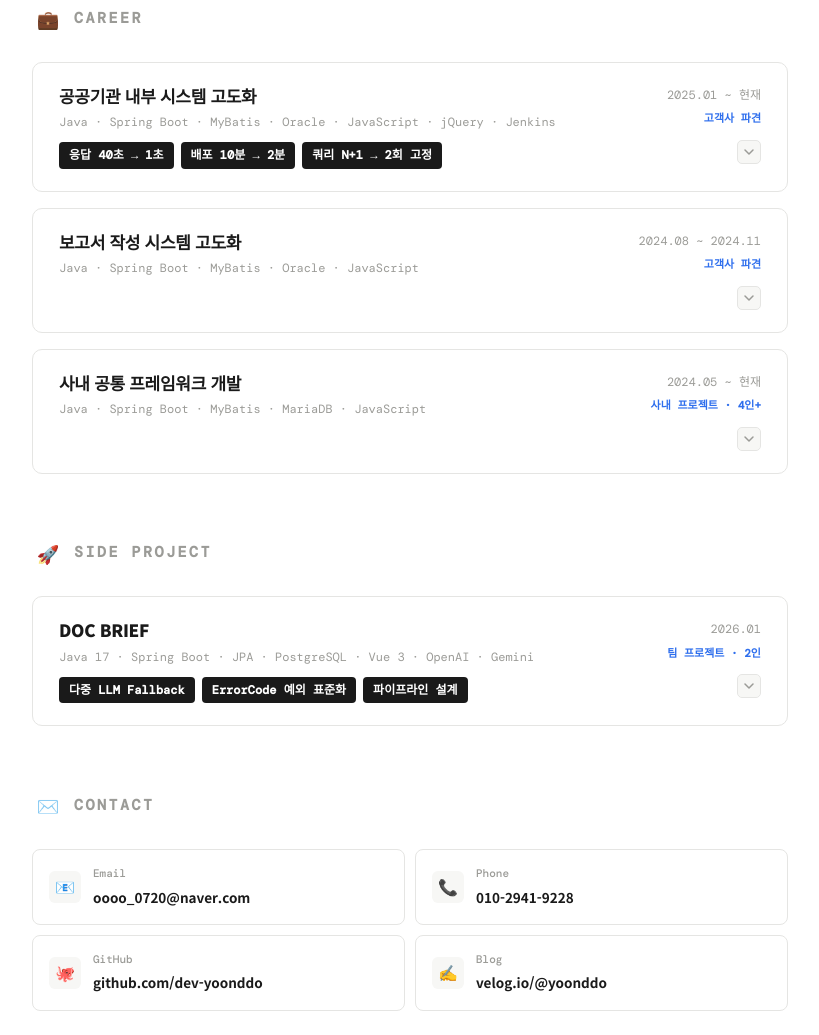
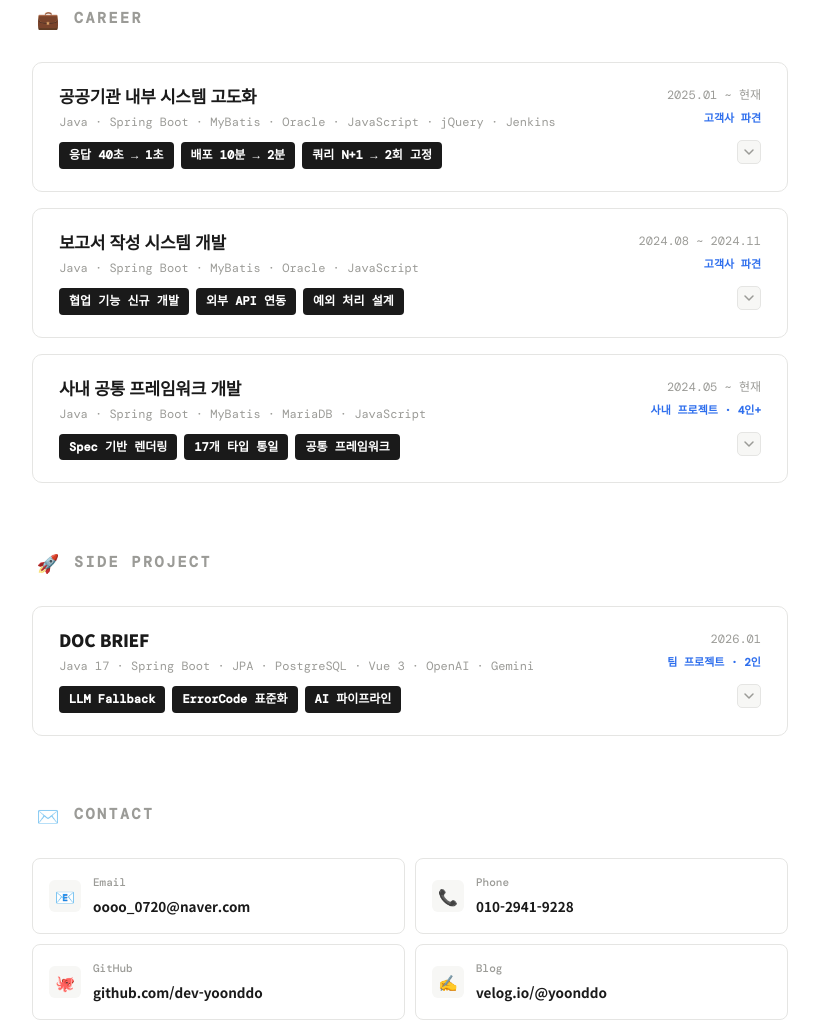
Before and after one commit to dev-yoonddo/portfolio, a plain HTML site: page index.html in a window 1280 px wide. Shown: the part 1349-2384 px from the top of the page, without its empty margins (280-1099 px from the left). Drawn offline with nearby package versions, Linux system fonts and the light colour scheme.

Commit message:
Update index.html

```diff
--- a/index.html
+++ b/index.html
@@ -326,7 +326,7 @@ a { color: inherit; text-decoration: none; }
       <div class="hero-inner">
         <div class="hero-text">
           <h1 class="hero-name">복잡함을 줄이고,<br><span>구조로 말합니다.</span></h1>
-          <p class="hero-sub">정윤서 · Developer · 2024.05 ~ 2026.04</p>
+          <p class="hero-sub">정윤서 · Developer · 2024.05 ~ 현재</p>
           <p class="hero-desc">
             Java · Spring Boot 기반 2년차 백엔드 개발자입니다.<br>
             사용하는 사람과 유지보수하는 사람 모두를 위한 <strong>이해도 높은 구조</strong>로 개발하는 것을 중요하게 생각합니다.
@@ -561,8 +561,13 @@ a { color: inherit; text-decoration: none; }
         </div>
         <div class="proj-header" onclick="toggleCard('proj2')">
           <div class="proj-left">
-            <div class="proj-title">보고서 작성 시스템 고도화</div>
+            <div class="proj-title">보고서 작성 시스템 개발</div>
             <div class="proj-stack">Java · Spring Boot · MyBatis · Oracle · JavaScript</div>
+            <div class="proj-kpis">
+              <span class="kpi">협업 기능 신규 개발</span>
+              <span class="kpi">외부 API 연동</span>
+              <span class="kpi">예외 처리 설계</span>
+            </div>
           </div>
           <div class="proj-right">
             <span class="proj-period">2024.08 ~ 2024.11</span>
@@ -578,14 +583,15 @@ a { color: inherit; text-decoration: none; }
           <div class="proj-detail-inner">
             <div class="detail-block">
               <div class="detail-label">Overview</div>
-              <p class="overview-text">외부 API 연동 기반의 실시간 보고서 작성·공유 기능을 신규 개발하고, 시스템 간 데이터 전달 구조를 개선하여 사용자 작업 흐름 및 안정성을 향상시켰습니다.</p>
+              <p class="overview-text">공공기관 업무 시스템에서 사용하는 보고서 작성 시스템에 신규 메뉴를 개발한 프로젝트입니다. 여러 사용자가 동시에 문서를 작성·공유할 수 있는 협업 기능과 보고서 관리 메뉴를 신규 구현했으며, 화면 개발부터 API 연동, DB 쿼리 작성까지 기능 전반을 담당했습니다.</p>
             </div>
             <div class="detail-block">
               <div class="detail-label">주요 기여</div>
               <ul class="detail-list">
-                <li><strong>실시간 보고서 작성·공유 기능 신규 개발</strong>: 외부 API 연동 기반으로 여러 사용자가 보고서를 작성·공유할 수 있는 기능 구현</li>
-                <li><strong>데이터 전달 구조 개선</strong>: 시스템 간 데이터 흐름을 재설계하여 누락 및 오류 가능성 감소, 사용자 작업 흐름 안정화</li>
-                <li>1번 프로젝트에서 경험한 외부 API 연동 예외 처리 패턴을 적용하여 빠르게 안정적인 연동 구현</li>
+                <li><strong>문서 공유 협업 기능 신규 개발</strong>: 여러 사용자가 동시에 보고서를 작성·공유할 수 있는 기능 설계 및 구현, 신규 화면·API·DB 쿼리 전담</li>
+                <li><strong>보고서 관리 메뉴 신규 개발</strong>: 보고서 목록 조회, 상세 보기, 상태 관리 등 관리 메뉴 화면 및 백엔드 로직 구현</li>
+                <li><strong>외부 API 연동 및 예외 처리</strong>: 타 기관 시스템과의 API 연동 구현, Timeout·응답 오류 등 유형별 예외 처리 구조 설계</li>
+                <li><strong>기존 기능 수정 및 안정화</strong>: 데이터 전달 구조 개선으로 누락·오류 가능성 감소, 사용자 작업 흐름 안정화</li>
               </ul>
             </div>
             <div class="detail-block">
@@ -618,6 +624,11 @@ a { color: inherit; text-decoration: none; }
           <div class="proj-left">
             <div class="proj-title">사내 공통 프레임워크 개발</div>
             <div class="proj-stack">Java · Spring Boot · MyBatis · MariaDB · JavaScript</div>
+            <div class="proj-kpis">
+              <span class="kpi">Spec 기반 렌더링</span>
+              <span class="kpi">17개 타입 통일</span>
+              <span class="kpi">공통 프레임워크</span>
+            </div>
           </div>
           <div class="proj-right">
             <span class="proj-period">2024.05 ~ 현재</span>
@@ -703,9 +714,9 @@ a { color: inherit; text-decoration: none; }
             <div class="proj-title">DOC BRIEF</div>
             <div class="proj-stack">Java 17 · Spring Boot · JPA · PostgreSQL · Vue 3 · OpenAI · Gemini</div>
             <div class="proj-kpis">
-              <span class="kpi">다중 LLM Fallback</span>
-              <span class="kpi">ErrorCode 예외 표준화</span>
-              <span class="kpi">파이프라인 설계</span>
+              <span class="kpi">LLM Fallback</span>
+              <span class="kpi">ErrorCode 표준화</span>
+              <span class="kpi">AI 파이프라인</span>
             </div>
           </div>
           <div class="proj-right">
```
